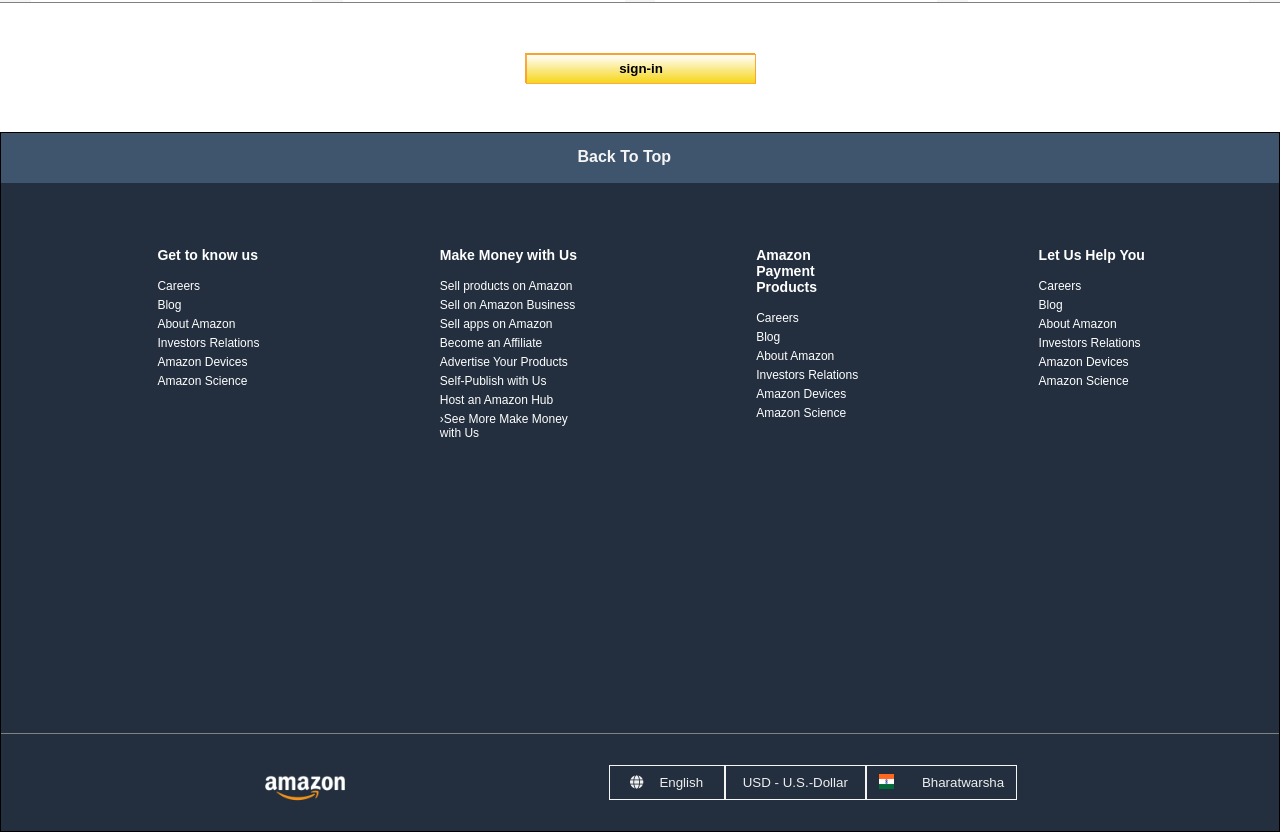
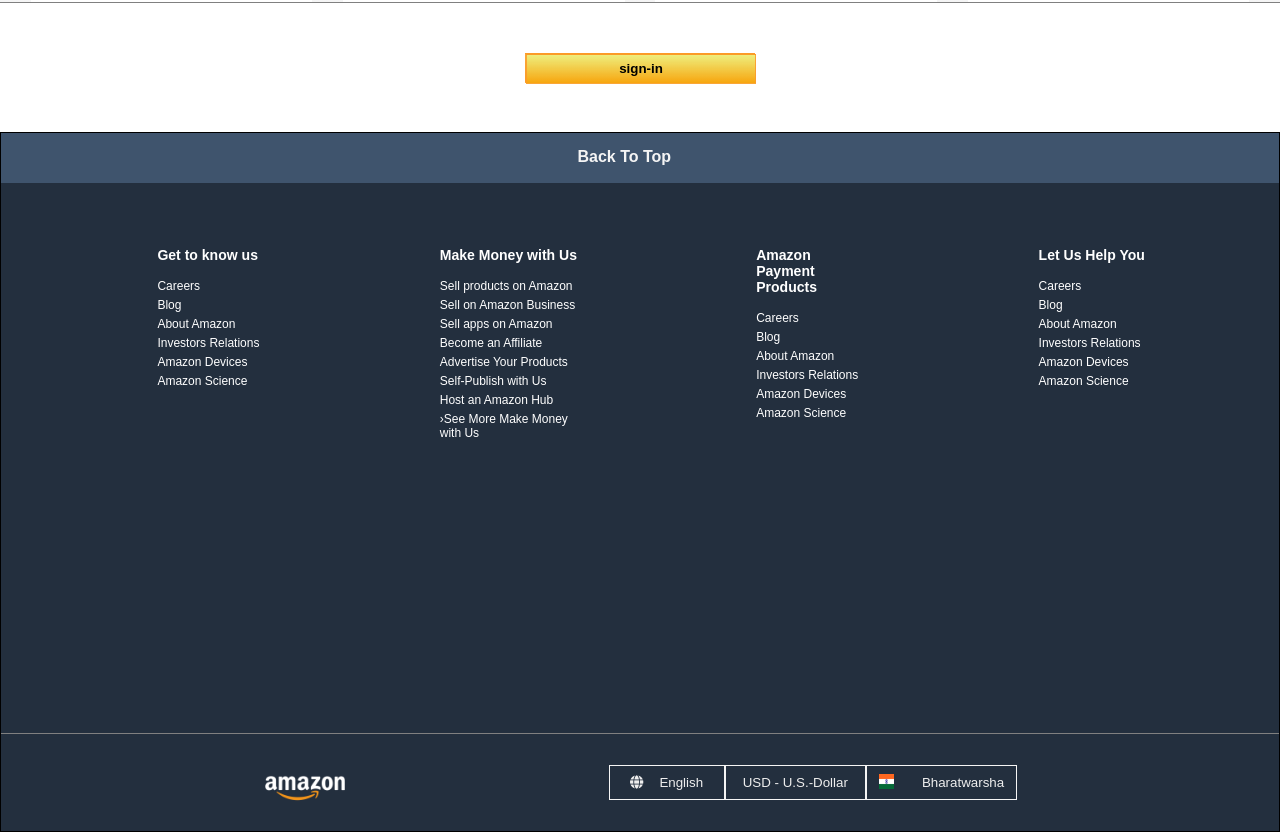
Before and after one commit to Saketben10/Amazon-Clone-Project, a plain HTML site: page index.html in a window 1280 px wide. Shown: the part 1278-2110 px from the top of the page. Drawn offline with Linux system fonts and the light colour scheme.

Commit message:
fixed sign in color

```diff
--- a/main.css
+++ b/main.css
@@ -391,7 +391,7 @@
     height: 30px;
     border: 1px solid rgba(252, 154, 43, 0.842);
     font-weight: bold;
-    background-image: linear-gradient(white, rgba(247, 212, 10, 0.938));
+    background-image: linear-gradient(rgb(238, 238, 125), rgba(247, 164, 10, 0.979));
 
 }
 
@@ -434,6 +434,7 @@
     color: white;
     display: flex;
     justify-content: space-evenly;
+
 
 }
 
```
